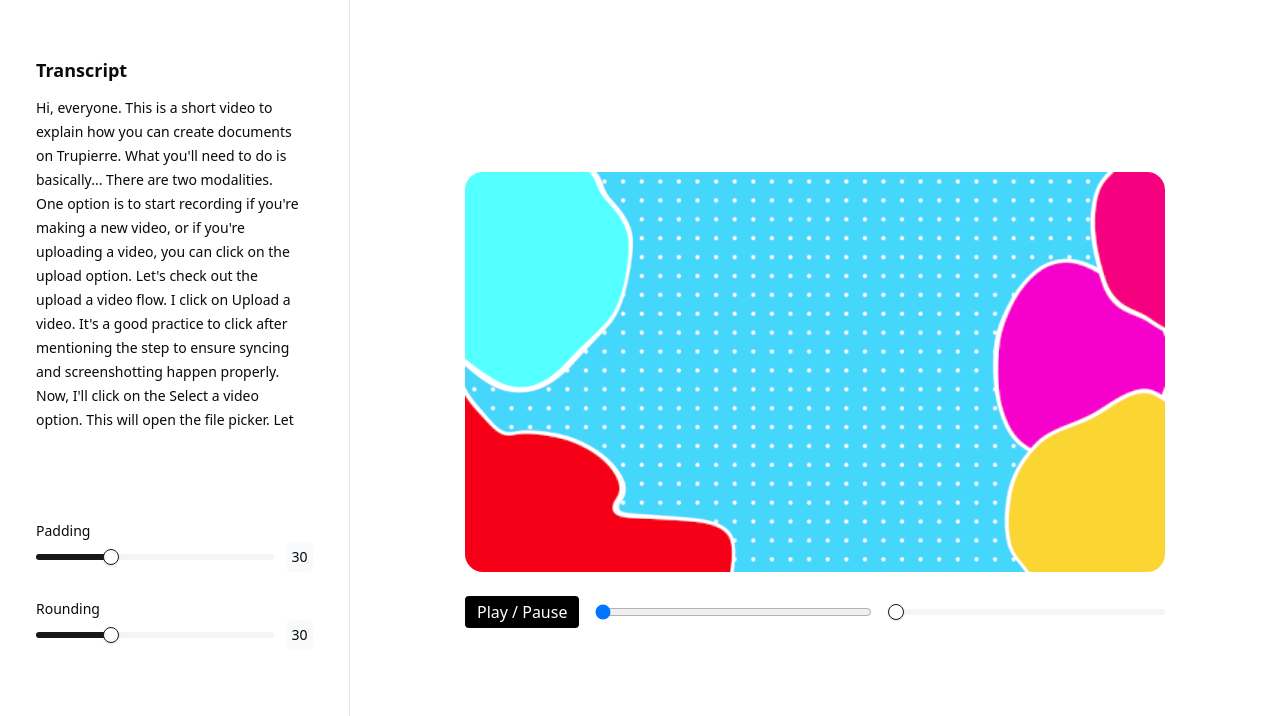
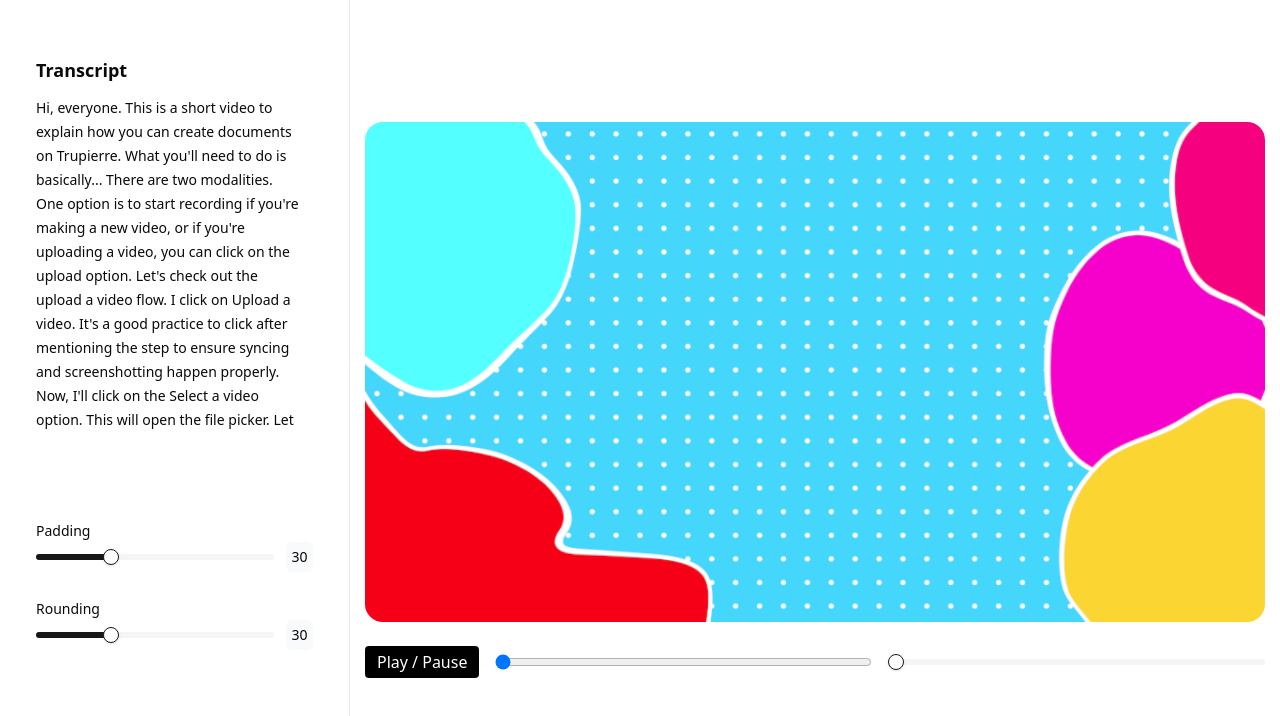
Before and after one commit to pratikgl/video-player, a Next.js app: page / in a window 1280 px wide. Shown: the top 716 px of the page. Built offline with nearby package versions, Linux system fonts and the light colour scheme.

Commit message:
minor pixel changes

```diff
--- a/src/components/player/ThreeVideoPlayer.tsx
+++ b/src/components/player/ThreeVideoPlayer.tsx
@@ -5,8 +5,8 @@ import * as THREE from "three";
 import { videoController } from "@/lib/videoController";
 import { playerController } from "@/lib/playerController";
 
-const WIDTH = 700;
-const HEIGHT = 400;
+const WIDTH = 900;
+const HEIGHT = 500;
 
 export default function ThreeVideoPlayer() {
   const mountRef = useRef<HTMLDivElement | null>(null);
@@ -36,7 +36,7 @@ export default function ThreeVideoPlayer() {
     };
   }, []);
 
-  return <div ref={mountRef} className="w-[700px] h-[400px] overflow-hidden" />;
+  return <div ref={mountRef} className="w-[900px] h-[500px] overflow-hidden" />;
 }
 
 /* ---------------------------------- */
--- a/src/components/player/Timeline.tsx
+++ b/src/components/player/Timeline.tsx
@@ -21,7 +21,7 @@ export default function Timeline() {
   };
 
   return (
-    <div className="w-[700px] flex items-center gap-4">
+    <div className="w-[900px] flex items-center gap-4">
       <button
         onClick={() => videoController.toggle()}
         className="px-3 py-1 bg-black text-white rounded"
```
